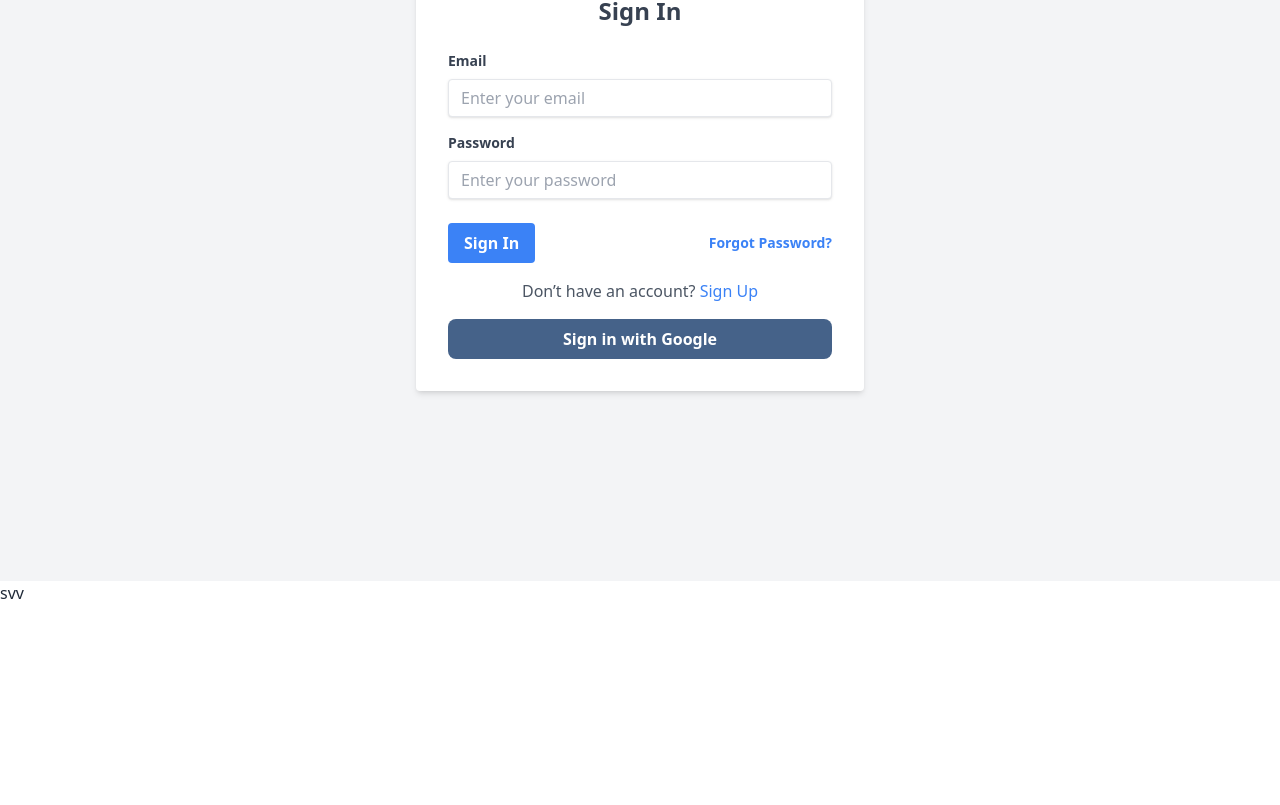
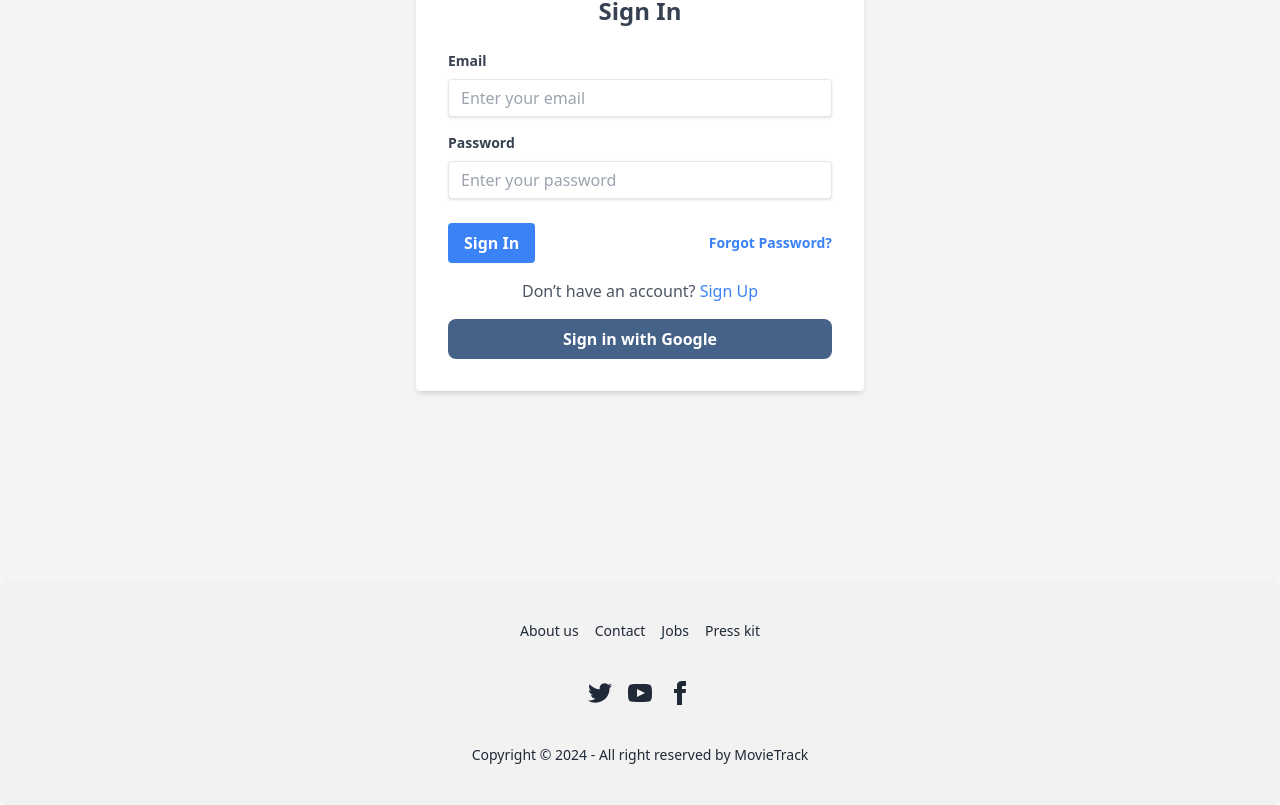
Before and after one commit to al-abir-anik/PH-Assignment-10, a React (Vite) app: page /signIn in a window 1280 px wide. Shown: the part 287-1092 px from the top of the page. Before the commit the page ends 892 px from the top, so only its background shows below. Built offline with nearby package versions, Linux system fonts and the light colour scheme; no server answers.

Commit message:
Footer added

```diff
--- a/package.json
+++ b/package.json
@@ -16,6 +16,7 @@
     "react": "^18.3.1",
     "react-dom": "^18.3.1",
     "react-router-dom": "^7.0.2",
+    "react-toastify": "^10.0.6",
     "sort-by": "^1.2.0"
   },
   "devDependencies": {
--- a/src/Components/Footer/Footer.jsx
+++ b/src/Components/Footer/Footer.jsx
@@ -1,10 +1,56 @@
-
 const Footer = () => {
-    return (
-        <div>
-            <p>svv</p>
+  return (
+    <footer className="footer footer-center bg-base-200 text-base-content rounded p-10">
+      <nav className="grid grid-flow-col gap-4">
+        <a className="link link-hover">About us</a>
+        <a className="link link-hover">Contact</a>
+        <a className="link link-hover">Jobs</a>
+        <a className="link link-hover">Press kit</a>
+      </nav>
+      <nav>
+        <div className="grid grid-flow-col gap-4">
+          <a href="https://x.com/alAbirAnik" target="_blank">
+            <svg
+              xmlns="http://www.w3.org/2000/svg"
+              width="24"
+              height="24"
+              viewBox="0 0 24 24"
+              className="fill-current"
+            >
+              <path d="M24 4.557c-.883.392-1.832.656-2.828.775 1.017-.609 1.798-1.574 2.165-2.724-.951.564-2.005.974-3.127 1.195-.897-.957-2.178-1.555-3.594-1.555-3.179 0-5.515 2.966-4.797 6.045-4.091-.205-7.719-2.165-10.148-5.144-1.29 2.213-.669 5.108 1.523 6.574-.806-.026-1.566-.247-2.229-.616-.054 2.281 1.581 4.415 3.949 4.89-.693.188-1.452.232-2.224.084.626 1.956 2.444 3.379 4.6 3.419-2.07 1.623-4.678 2.348-7.29 2.04 2.179 1.397 4.768 2.212 7.548 2.212 9.142 0 14.307-7.721 13.995-14.646.962-.695 1.797-1.562 2.457-2.549z"></path>
+            </svg>
+          </a>
+          <a href="https://www.youtube.com/@Anik-aaa563" target="_blank">
+            <svg
+              xmlns="http://www.w3.org/2000/svg"
+              width="24"
+              height="24"
+              viewBox="0 0 24 24"
+              className="fill-current"
+            >
+              <path d="M19.615 3.184c-3.604-.246-11.631-.245-15.23 0-3.897.266-4.356 2.62-4.385 8.816.029 6.185.484 8.549 4.385 8.816 3.6.245 11.626.246 15.23 0 3.897-.266 4.356-2.62 4.385-8.816-.029-6.185-.484-8.549-4.385-8.816zm-10.615 12.816v-8l8 3.993-8 4.007z"></path>
+            </svg>
+          </a>
+          <a href="https://www.facebook.com/alabiranik" target="_blank">
+            <svg
+              xmlns="http://www.w3.org/2000/svg"
+              width="24"
+              height="24"
+              viewBox="0 0 24 24"
+              className="fill-current"
+            >
+              <path d="M9 8h-3v4h3v12h5v-12h3.642l.358-4h-4v-1.667c0-.955.192-1.333 1.115-1.333h2.885v-5h-3.808c-3.596 0-5.192 1.583-5.192 4.615v3.385z"></path>
+            </svg>
+          </a>
         </div>
-    );
+      </nav>
+      <aside>
+        <p>
+          Copyright © {new Date().getFullYear()} - All right reserved by MovieTrack
+        </p>
+      </aside>
+    </footer>
+  );
 };
 
 export default Footer;
--- a/src/Components/NewUser/SignIn.jsx
+++ b/src/Components/NewUser/SignIn.jsx
@@ -1,6 +1,7 @@
 import { Link, useNavigate } from "react-router-dom";
 import { useContext, useRef, useState } from "react";
 import { AuthContext } from "../../AuthProvider/AuthProvider";
+import { toast } from "react-toastify";
 
 const SignIn = () => {
   const { signInUser, signInWithGoogle } = useContext(AuthContext);
@@ -17,6 +18,7 @@
     signInUser(email, password)
       .then((result) => {
         console.log(result.user);
+        toast.success("Signed In Succesfully!");
         e.target.reset();
         navigate("/");
       })
@@ -39,10 +41,12 @@
     signInWithGoogle()
       .then((result) => {
         console.log(result);
+        toast.success("Signed In Succesfully!");
         navigate("/");
       })
       .catch((error) => {
         console.log("ERROR", error.message);
+        toast.error("ERROR", error.message);
       });
   };
 
--- a/src/Components/NewUser/SignUp.jsx
+++ b/src/Components/NewUser/SignUp.jsx
@@ -1,6 +1,7 @@
 import { Link, useNavigate } from "react-router-dom";
 import { useContext, useState } from "react";
 import { AuthContext } from "../../AuthProvider/AuthProvider";
+import { toast } from "react-toastify";
 
 const SignUp = () => {
   const { createUser, signInWithGoogle } = useContext(AuthContext);
@@ -14,8 +15,7 @@
     const fullname = e.target.fullname.value;
     const photoUrl = e.target.photoUrl.value;
 
-    console.log(fullname,photoUrl);
-
+    console.log(fullname, photoUrl);
 
     setErrorMessage("");
     if (password.length < 6) {
@@ -33,11 +33,13 @@
     createUser(email, password)
       .then((result) => {
         console.log(result.user);
+        toast.success("Signed Up Succesfully!");
         e.target.reset();
         navigate("/");
       })
       .catch((error) => {
         console.log("ERROR", error.message);
+        toast.error("ERROR", error.message);
       });
   };
 
@@ -45,10 +47,12 @@
     signInWithGoogle()
       .then((result) => {
         console.log(result);
+        toast.success("Signed Up Succesfully!");
         navigate("/");
       })
       .catch((error) => {
         console.log("ERROR", error.message);
+        toast.error("ERROR", error.message);
       });
   };
 
--- a/src/main.jsx
+++ b/src/main.jsx
@@ -4,11 +4,14 @@
 import { RouterProvider } from "react-router-dom";
 import AuthProvider from "./AuthProvider/AuthProvider";
 import Routes from "./Routes/Routes";
+import { ToastContainer } from "react-toastify";
+import 'react-toastify/dist/ReactToastify.css';
 
 createRoot(document.getElementById("root")).render(
   <StrictMode>
     <AuthProvider>
       <RouterProvider router={Routes}></RouterProvider>
+      <ToastContainer position="top-center"></ToastContainer>
     </AuthProvider>
   </StrictMode>
 );
```
Also changed, not shown: 1 other file (tests, documents, lock files or other folders).
